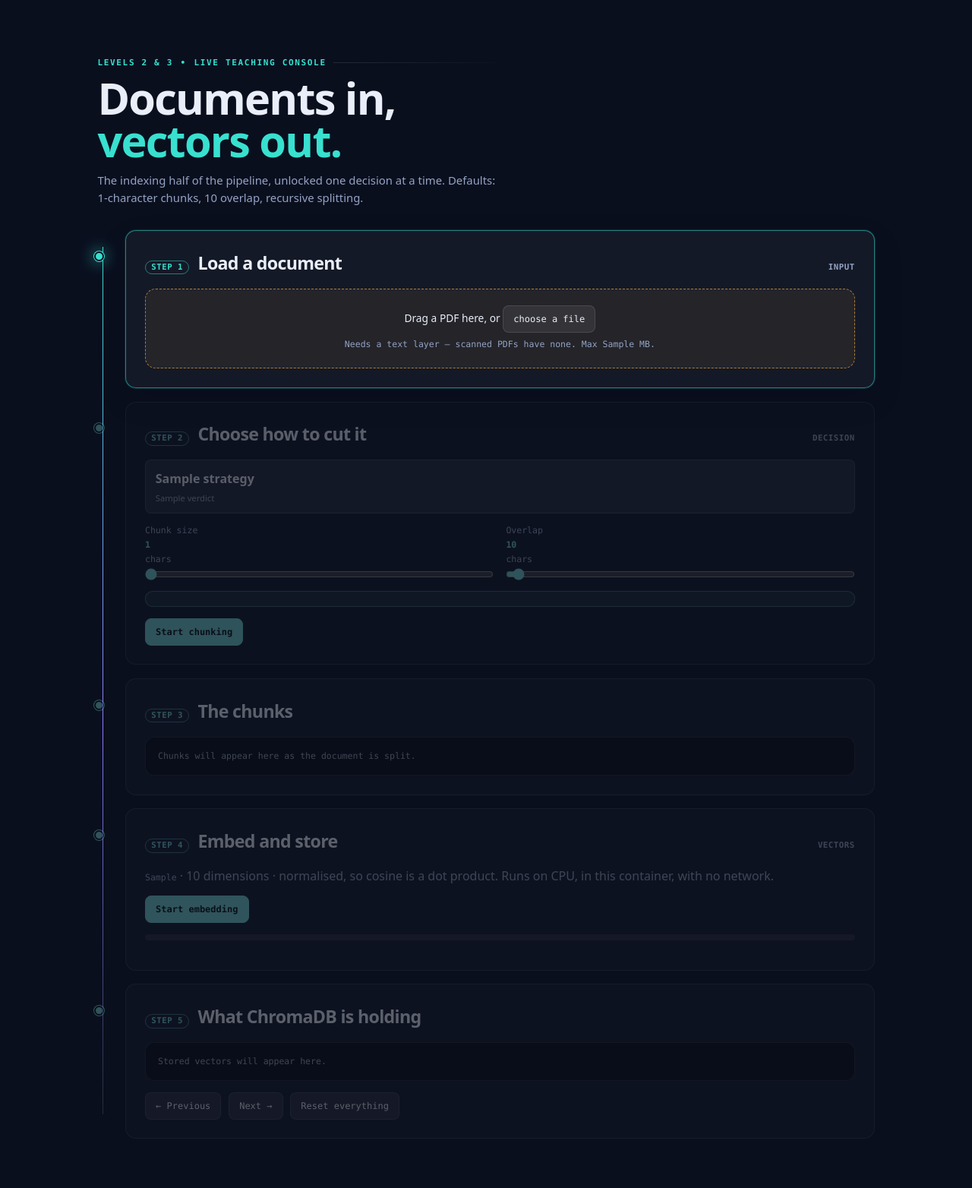
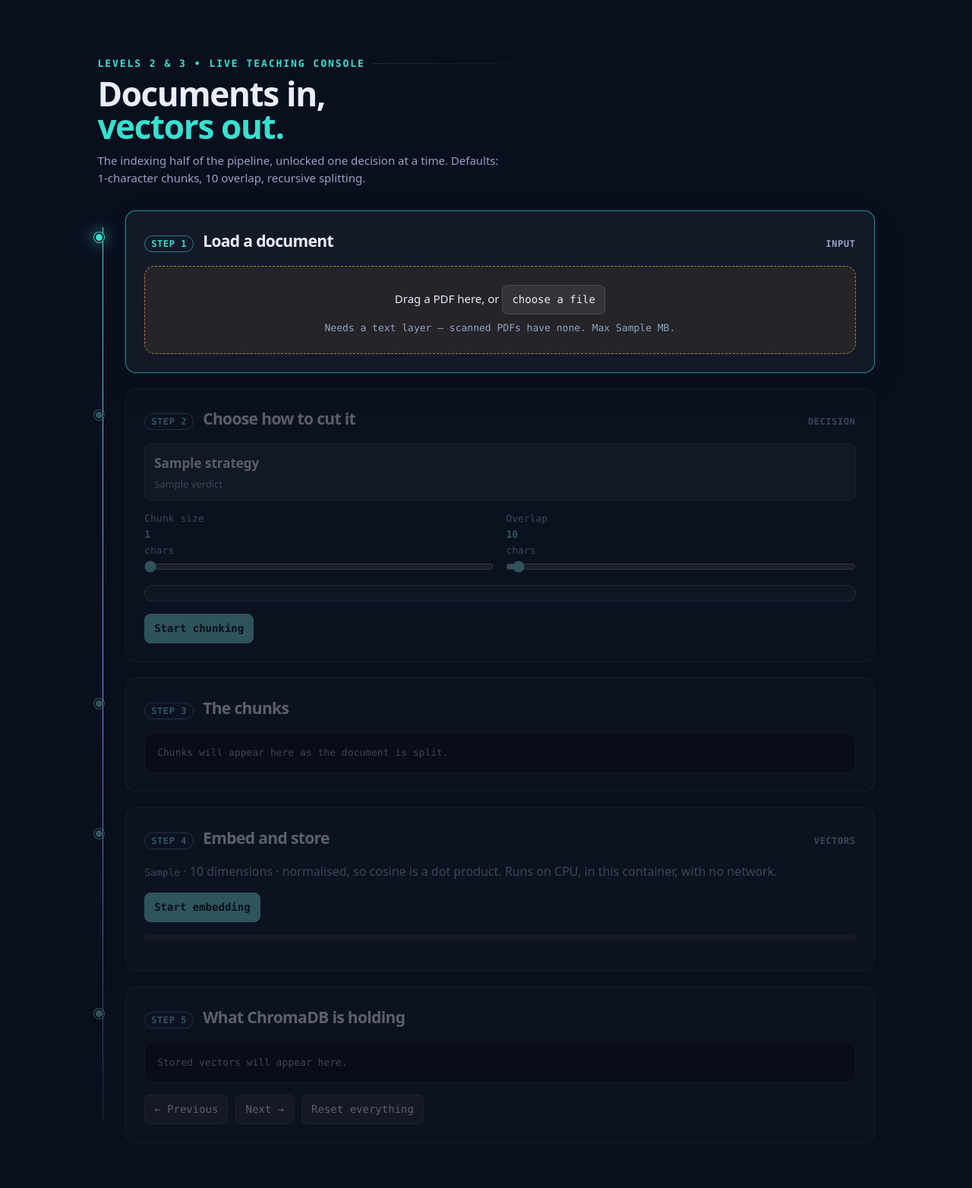
Before and after one commit to GautamRoyCodeClouds/rag-workshop, a Python web app: template app/templates/index.html in a window 1280 px wide. Shown: the whole page at 76% size. Before the commit the page ends 1499 px from the top, so only its background shows below. Run offline with Jinja, Linux system fonts and the light colour scheme; the template is opened without the code that fills it: most values are stand-ins (such as "Sample title", 1, 10 or a date in 2020).

Commit message:
style: give the app a real design system instead of ad hoc values
The stylesheet had a token block, but only for colour, and the rules around it
were improvised. Measured before changing anything:

  41 distinct rem values, no spacing scale
  10 font sizes, SEVEN of them between .64rem and .78rem -- half-pixel
     differences, which is noise rather than hierarchy
  smallest text 10.2px, on an interface projected to a room
  4 colours hardcoded outside the token block
  clamp() on headings, which does not serve tool UI
  no motion, radius or state tokens
  --panel2 named a position rather than a role

Contrast was measured first, for every text/background pair, and every one
passes at the 4.5:1 small-text threshold -- weakest is violet on the sunken
surface at 6.01:1. So the palette was sound and is unchanged. The defect was
never colour; it was structure and size.

Now two layers: primitives holding the deck's palette verbatim, and a semantic
layer above them saying what a value means -- surfaces by elevation, ink roles,
a state vocabulary, and scales for type, spacing, radius and motion. No rule
outside :root hardcodes a colour.

The type scale is fixed rem on a ~1.15 ratio with a 12px floor, replacing the
seven clustered sizes and the two clamp() headings. Legibility from the back of
a room is the actual constraint, and contrast alone does not buy it.

53 tokens defined, 53 used: no dead tokens and no dangling references, both
checked programmatically. A z-index scale was drafted and deleted rather than
shipped unused, since nothing in this app stacks. Selector set verified
unchanged against the previous file -- no rule lost or added.

DESIGN.md documents the system, the component vocabulary, the measured contrast
figures, and three known deviations, including that amber carries three
unrelated roles. Written down rather than hidden: documentation you cannot trust
is worse than none.

Not done: no visual regression pass. Chrome is not installed in this
environment, so the layout was verified statically -- nothing with a fixed
height contains text, and the one capped container scrolls rather than clips.

```diff
--- a/app/static/app.css
+++ b/app/static/app.css
@@ -9,17 +9,21 @@
 /* ---------------------------------------------------------------------------
  * Design tokens, taken from the deck's palette
  * ------------------------------------------------------------------------ */
+/* ---------------------------------------------------------------------------
+ * Layer 1: primitives -- the deck's palette, verbatim
+ *
+ * These are raw values with no opinion about usage. Nothing outside this block
+ * should hardcode a colour; everything below refers to a semantic token, and
+ * the semantic tokens refer to these. That two-layer split is what lets the
+ * palette be retuned without auditing 240 declarations.
+ * ------------------------------------------------------------------------ */
 :root {
   --bg: #0a0f1e;
-  --panel: rgba(255, 255, 255, .045);
-  --panel2: rgba(255, 255, 255, .075);
   --ink: #e9eef9;
   --muted: #94a3c4;
 
-  /* Each accent carries a fixed meaning across the whole console, so colour is
-   * never decorative: cyan is "active / this is the live value", amber is
-   * "attention, something changed or was removed", pink is failure, violet
-   * marks vector data, green is success. */
+  /* Each accent carries a fixed meaning, assigned in layer 2. Colour is never
+   * decorative here. */
   --cyan: #38e0cf;
   --amber: #ffb547;
   --pink: #ff5c8a;
@@ -27,11 +31,80 @@
   --green: #5ddb8b;
 
   --line: rgba(255, 255, 255, .11);
-  --r: 14px;
 
   --sans: 'Chivo', ui-sans-serif, system-ui, -apple-system, 'Segoe UI', sans-serif;
   --display: 'Bricolage Grotesque', 'Chivo', ui-sans-serif, system-ui, sans-serif;
   --mono: 'JetBrains Mono', ui-monospace, 'SF Mono', Menlo, Consolas, monospace;
+}
+
+/* ---------------------------------------------------------------------------
+ * Layer 2: semantic tokens -- what a value MEANS
+ * ------------------------------------------------------------------------ */
+:root {
+  /* Surfaces, ordered by elevation. "sunken" is darker than the page because
+   * raw data should read as recessed into the panel, not floating above it. */
+  --surface-page: var(--bg);
+  --surface-raised: rgba(255, 255, 255, .045);
+  --surface-control: rgba(255, 255, 255, .075);
+  --surface-sunken: #070b16;
+
+  /* Text roles. --ink-data is slightly cooler and dimmer than --ink-body: it
+   * is for machine output (chunk bodies, JSON), which should not compete with
+   * the interface's own prose. Measured 14.4:1 on --surface-sunken. */
+  --ink-body: var(--ink);
+  --ink-muted: var(--muted);
+  --ink-data: #d3ddf2;
+  --ink-on-accent: #04121a;
+
+  /* State vocabulary. Every one of these is used for state, never decoration.
+   * active/selected is the only one that appears on an idle control. */
+  --state-active: var(--cyan);
+  --state-info: var(--cyan);
+  --state-warn: var(--amber);
+  --state-error: var(--pink);
+  --state-ok: var(--green);
+  --state-vector: var(--violet);
+  --focus-ring: var(--amber);
+
+  /* Type scale, fixed rem on a ~1.15 ratio. Not clamp(): this is tool UI read
+   * at one distance, and a heading that shrinks inside a narrow panel looks
+   * worse, not responsive. The floor is 12px rather than the 10.2px this file
+   * used to reach -- legible from the back of a room is the real constraint,
+   * and contrast alone does not buy that. */
+  --text-2xs: 0.75rem;      /* 12px -- dense metadata, badges */
+  --text-xs: 0.8125rem;     /* 13px -- labels, monospace readouts */
+  --text-sm: 0.875rem;      /* 14px -- controls, callouts */
+  --text-base: 0.9375rem;   /* 15px -- prose */
+  --text-lg: 1.0625rem;     /* 17px -- emphasised figures */
+  --text-xl: 1.3125rem;     /* 21px -- section headings */
+  --text-3xl: 2.75rem;      /* 44px -- page title */
+
+  /* Spacing scale. Values outside it are geometric alignment (rail and node
+   * offsets) and are commented where they appear. */
+  --sp-1: 0.25rem;
+  --sp-2: 0.375rem;
+  --sp-3: 0.5rem;
+  --sp-4: 0.625rem;
+  --sp-5: 0.75rem;
+  --sp-6: 1rem;
+  --sp-7: 1.25rem;
+  --sp-8: 1.5rem;
+  --sp-9: 2rem;
+  --sp-10: 2.5rem;
+
+  --r-sm: 8px;
+  --r-md: 12px;
+  --r-lg: 14px;
+  --r-pill: 999px;
+
+  /* Motion. 120-260ms: users are in a task, not watching choreography.
+   * ease-out-quint decelerates hard, so a transition reads as settling rather
+   * than sliding. No bounce anywhere. */
+  --dur-fast: 120ms;
+  --dur-base: 180ms;
+  --dur-slow: 260ms;
+  --ease-out: cubic-bezier(.22, 1, .36, 1);
+
 }
 
 /* ---------------------------------------------------------------------------
@@ -70,14 +143,14 @@ h3 {
 }
 
 h1 {
-  font-size: clamp(2rem, 5vw, 3.6rem);
+  font-size: var(--text-3xl);
   font-weight: 800;
   line-height: .98;
   max-width: 14ch;
 }
 
 h2 {
-  font-size: clamp(1.1rem, 2vw, 1.45rem);
+  font-size: var(--text-xl);
   font-weight: 700;
 }
 
@@ -91,21 +164,24 @@ input {
 
 button {
   font-family: var(--mono);
-  font-size: .75rem;
-  background: var(--panel2);
-  color: var(--ink);
+  font-size: var(--text-sm);
+  background: var(--surface-control);
+  color: var(--ink-body);
   border: 1px solid var(--line);
-  border-radius: 8px;
-  padding: .5rem .82rem;
+  border-radius: var(--r-sm);
+  padding: var(--sp-3) var(--sp-5);
   cursor: pointer;
-  transition: border-color .15s, color .15s, background .15s;
+  transition:
+    border-color var(--dur-fast) var(--ease-out),
+    color var(--dur-fast) var(--ease-out),
+    background var(--dur-fast) var(--ease-out);
 }
 
 /* :not(:disabled) matters. A locked step's buttons are disabled, and a hover
  * highlight on a control that cannot be used reads as an invitation. */
 button:hover:not(:disabled) {
-  color: var(--cyan);
-  border-color: var(--cyan);
+  color: var(--state-active);
+  border-color: var(--state-active);
 }
 
 button:disabled {
@@ -118,64 +194,66 @@ button:disabled {
  * is far worse than on a laptop screen. */
 button:focus-visible,
 input:focus-visible {
-  outline: 3px solid var(--amber);
+  outline: 3px solid var(--focus-ring);
   outline-offset: 3px;
 }
 
 button.pri {
-  background: var(--cyan);
-  border-color: var(--cyan);
-  color: #04121a;
+  background: var(--state-active);
+  border-color: var(--state-active);
+  color: var(--ink-on-accent);
   font-weight: 800;
 }
 
 button.pri:hover:not(:disabled) {
-  color: #04121a;
+  color: var(--ink-on-accent);
   filter: brightness(1.08);
 }
 
+/* A destructive control previews the error colour on hover, so the consequence
+ * is legible before the click rather than after it. */
 button.danger:hover:not(:disabled) {
-  border-color: var(--pink);
-  color: var(--pink);
+  border-color: var(--state-error);
+  color: var(--state-error);
 }
 
 /* ---------------------------------------------------------------------------
  * Masthead and shared text helpers
  * ------------------------------------------------------------------------ */
 .masthead {
-  margin: clamp(.5rem, 3vw, 2.5rem) 0 2rem;
+  margin: clamp(var(--sp-3), 3vw, var(--sp-10)) 0 var(--sp-9);
 }
 
 .masthead p {
-  color: var(--muted);
+  color: var(--ink-muted);
   max-width: 63ch;
-  margin-top: .8rem;
-  font-size: .93rem;
+  margin-top: var(--sp-5);
+  font-size: var(--text-base);
 }
 
 .hl {
-  color: var(--cyan);
+  color: var(--state-active);
   font-style: normal;
 }
 
 .muted {
-  color: var(--muted);
+  color: var(--ink-muted);
 }
 
 .mono {
   font-family: var(--mono);
-  font-size: .72rem;
+  font-size: var(--text-xs);
 }
 
 .eyebrow {
-  color: var(--cyan);
+  color: var(--state-active);
   display: flex;
   align-items: center;
-  gap: .6rem;
-  font: 700 .69rem/1 var(--mono);
+  gap: var(--sp-4);
+  font: 700 var(--text-xs)/1 var(--mono);
   letter-spacing: .15em;
   text-transform: uppercase;
-  margin-bottom: .8rem;
+  margin-bottom: var(--sp-5);
 }
 
 /* A trailing rule that fades out rather than stopping hard. */
@@ -206,17 +284,20 @@ button.danger:hover:not(:disabled) {
   top: 1.4rem;
   bottom: 2rem;
   width: 1px;
-  background: linear-gradient(var(--cyan), var(--violet) 55%, var(--line));
+  background: linear-gradient(var(--state-active), var(--state-vector) 55%, var(--line));
 }
 
 .step {
   position: relative;
   border: 1px solid var(--line);
-  border-radius: var(--r);
-  background: var(--panel);
-  padding: clamp(1rem, 2.5vw, 1.55rem);
-  margin-bottom: 1.1rem;
-  transition: opacity .25s, border-color .25s, transform .25s;
+  border-radius: var(--r-lg);
+  background: var(--surface-raised);
+  padding: clamp(var(--sp-6), 2.5vw, var(--sp-8));
+  margin-bottom: var(--sp-7);
+  transition:
+    opacity var(--dur-slow) var(--ease-out),
+    border-color var(--dur-slow) var(--ease-out),
+    transform var(--dur-slow) var(--ease-out);
 }
 
 /* The rail node. Its offset repeats .pipeline's padding expression so the node
@@ -243,77 +324,80 @@ button.danger:hover:not(:disabled) {
 }
 
 .step[data-active='true'] {
-  border-color: color-mix(in srgb, var(--cyan) 52%, transparent);
+  border-color: color-mix(in srgb, var(--state-active) 52%, transparent);
   box-shadow:
-    0 0 0 1px color-mix(in srgb, var(--cyan) 13%, transparent),
+    0 0 0 1px color-mix(in srgb, var(--state-active) 13%, transparent),
     0 16px 40px rgba(0, 0, 0, .12);
 }
 
 .step[data-active='true']::before {
-  box-shadow: 0 0 0 1px var(--cyan), 0 0 20px var(--cyan);
+  box-shadow: 0 0 0 1px var(--state-active), 0 0 20px var(--state-active);
 }
 
 .step-head {
   display: flex;
   align-items: baseline;
-  gap: .7rem;
+  gap: var(--sp-5);
   flex-wrap: wrap;
 }
 
 .step-num,
 .step-state {
-  font: 700 .67rem/1 var(--mono);
+  font: 700 var(--text-2xs)/1 var(--mono);
   letter-spacing: .05em;
 }
 
 .step-num {
-  color: var(--cyan);
-  border: 1px solid color-mix(in srgb, var(--cyan) 50%, transparent);
-  padding: .18rem .45rem;
-  border-radius: 999px;
+  color: var(--state-active);
+  border: 1px solid color-mix(in srgb, var(--state-active) 50%, transparent);
+  padding: var(--sp-1) var(--sp-3);
+  border-radius: var(--r-pill);
 }
 
 .step-state {
-  color: var(--muted);
+  color: var(--ink-muted);
   margin-left: auto;
   text-transform: uppercase;
 }
 
 .step-body {
-  margin-top: 1rem;
+  margin-top: var(--sp-6);
   display: flex;
   flex-direction: column;
-  gap: .9rem;
+  gap: var(--sp-6);
 }
 
 /* ---------------------------------------------------------------------------
  * Step 1: the drop zone
  * ------------------------------------------------------------------------ */
 .drop {
+  /* Amber here means "this surface is awaiting your input" -- one of three
+   * roles amber carries in this system (see DESIGN.md). Dashed, because a
+   * dashed edge reads as a target rather than a container. */
   border: 1px dashed color-mix(in srgb, var(--amber) 62%, transparent);
   background: color-mix(in srgb, var(--amber) 7%, transparent);
-  border-radius: var(--r);
-  padding: 1.35rem;
+  border-radius: var(--r-lg);
+  padding: var(--sp-8);
   text-align: center;
-  font-size: .86rem;
+  font-size: var(--text-base);
 }
 
 .drop .muted {
-  margin-top: .45rem;
+  margin-top: var(--sp-3);
 }
 
 /* Added while a file is dragged over the zone: amber ("waiting for input")
  * becomes cyan ("this will accept the drop"). */
 .drop.over {
-  border-color: var(--cyan);
-  background: color-mix(in srgb, var(--cyan) 10%, transparent);
+  border-color: var(--state-active);
+  background: color-mix(in srgb, var(--state-active) 10%, transparent);
 }
 
 .ctl {
   display: flex;
   flex-wrap: wrap;
   align-items: center;
-  gap: .6rem;
+  gap: var(--sp-4);
 }
 
 /* ---------------------------------------------------------------------------
@@ -322,7 +406,7 @@ button.danger:hover:not(:disabled) {
 .strategies {
   display: grid;
   grid-template-columns: repeat(auto-fit, minmax(min(100%, 190px), 1fr));
-  gap: .65rem;
+  gap: var(--sp-4);
 }
 
 .strategy {
@@ -330,44 +414,44 @@ button.danger:hover:not(:disabled) {
   text-align: left;
   display: flex;
   flex-direction: column;
-  gap: .35rem;
-  padding: .75rem .8rem;
+  gap: var(--sp-2);
+  padding: var(--sp-5) var(--sp-5);
 }
 
 /* Selection is keyed off aria-pressed, so the accessible state and the visible
  * state cannot disagree -- there is no parallel "selected" class to forget to
  * update. */
 .strategy[aria-pressed='true'] {
-  border-color: var(--cyan);
-  background: color-mix(in srgb, var(--cyan) 13%, transparent);
+  border-color: var(--state-active);
+  background: color-mix(in srgb, var(--state-active) 13%, transparent);
 }
 
 .strategy b {
   font-family: var(--display);
-  font-size: 1rem;
+  font-size: var(--text-lg);
 }
 
 .strategy span {
-  color: var(--muted);
-  font: .7rem/1.4 var(--sans);
+  color: var(--ink-muted);
+  font: var(--text-xs)/1.4 var(--sans);
 }
 
 .sliders {
   display: grid;
   grid-template-columns: repeat(2, minmax(0, 1fr));
-  gap: 1rem;
+  gap: var(--sp-6);
 }
 
 .rng {
   display: flex;
   flex-direction: column;
-  gap: .25rem;
-  color: var(--muted);
-  font: .72rem/1.3 var(--mono);
+  gap: var(--sp-1);
+  color: var(--ink-muted);
+  font: var(--text-xs)/1.3 var(--mono);
 }
 
 .rng b {
-  color: var(--cyan);
+  color: var(--state-active);
 }
 
 /* Semantic chunking ignores size and overlap entirely, so those sliders are
@@ -390,25 +474,25 @@ input[type=range] {
  * 44vh so a 400-chunk document scrolls within its own panel instead of burying
  * steps 4 and 5 far below the fold. */
 .preview {
-  background: #070b16;
+  background: var(--surface-sunken);
   border: 1px solid var(--line);
-  border-radius: 12px;
-  padding: .65rem;
+  border-radius: var(--r-md);
+  padding: var(--sp-4);
   max-height: 44vh;
   overflow: auto;
   font-family: var(--mono);
-  font-size: .72rem;
+  font-size: var(--text-xs);
 }
 
 .empty {
-  color: var(--muted);
-  padding: .35rem;
+  color: var(--ink-muted);
+  padding: var(--sp-2);
 }
 
 .chunk,
 .record {
   border-bottom: 1px solid var(--line);
-  padding: .6rem .2rem;
+  padding: var(--sp-4) var(--sp-1);
 }
 
 .chunk:last-child,
@@ -481,29 +567,29 @@ pre {
 /* Number above label, the number larger and in cyan: these counts are the
  * point of step 1, and they get read aloud from across a room. */
 .stats b {
-  color: var(--cyan);
-  font-size: 1.08rem;
+  color: var(--state-active);
+  font-size: var(--text-lg);
 }
 
 .stats span {
-  color: var(--muted);
-  font-size: .64rem;
+  color: var(--ink-muted);
+  font-size: var(--text-2xs);
 }
 
 /* One callout shape, recoloured through --c by a modifier class, so severity
  * is a single-token change instead of four near-duplicate rules. */
 .callout {
-  --c: var(--cyan);
+  --c: var(--state-info);
   border: 1px solid color-mix(in srgb, var(--c) 34%, transparent);
   background: color-mix(in srgb, var(--c) 8%, transparent);
-  border-radius: 10px;
-  padding: .6rem .8rem;
-  font-size: .78rem;
+  border-radius: var(--r-md);
+  padding: var(--sp-4) var(--sp-5);
+  font-size: var(--text-sm);
 }
 
-.callout.warn { --c: var(--amber); }
-.callout.err  { --c: var(--pink); }
-.callout.ok   { --c: var(--green); }
+.callout.warn { --c: var(--state-warn); }
+.callout.err  { --c: var(--state-error); }
+.callout.ok   { --c: var(--state-ok); }
 
 /* Restates the global [hidden] rule. .callout sets no display of its own
  * today, but being explicit keeps a later layout change from resurrecting a
```
Also changed, not shown: other parts of app/static/app.css (+31 -31 lines), DESIGN.md (added, +155 -0 lines).
